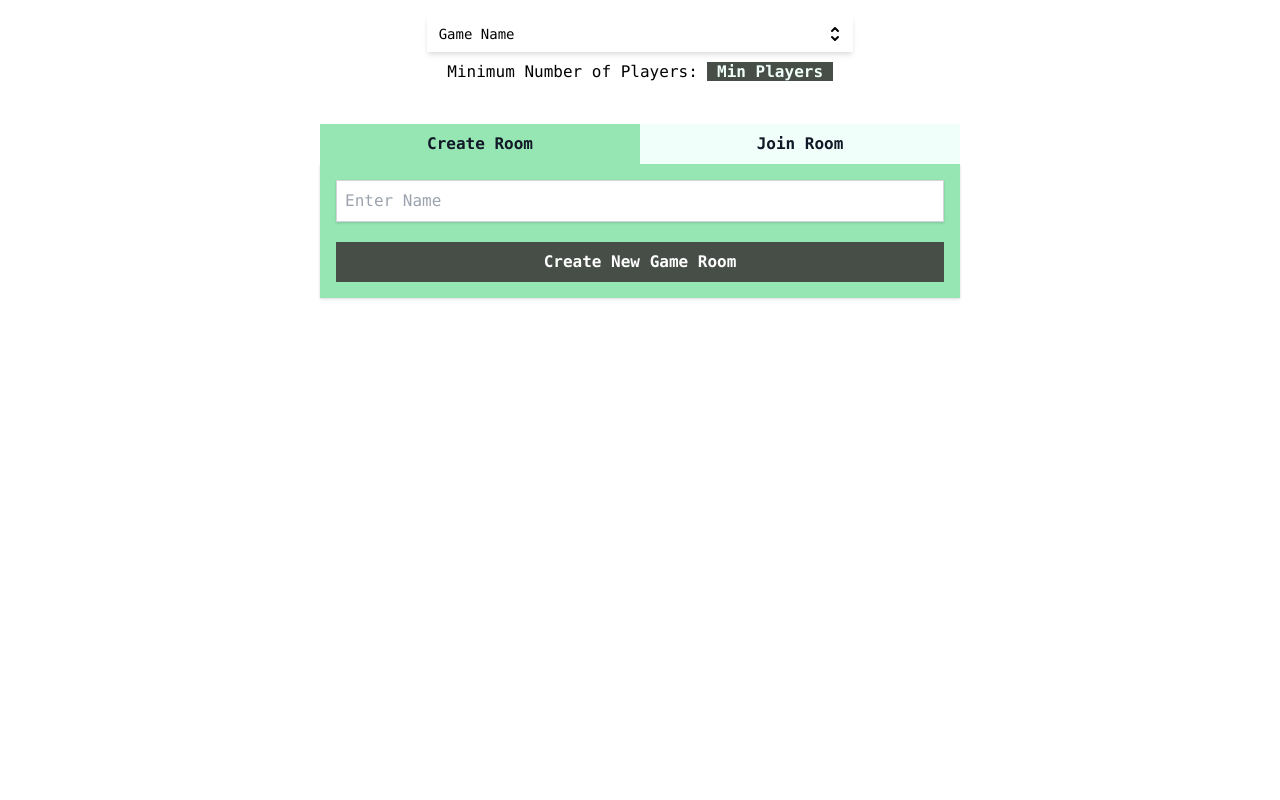
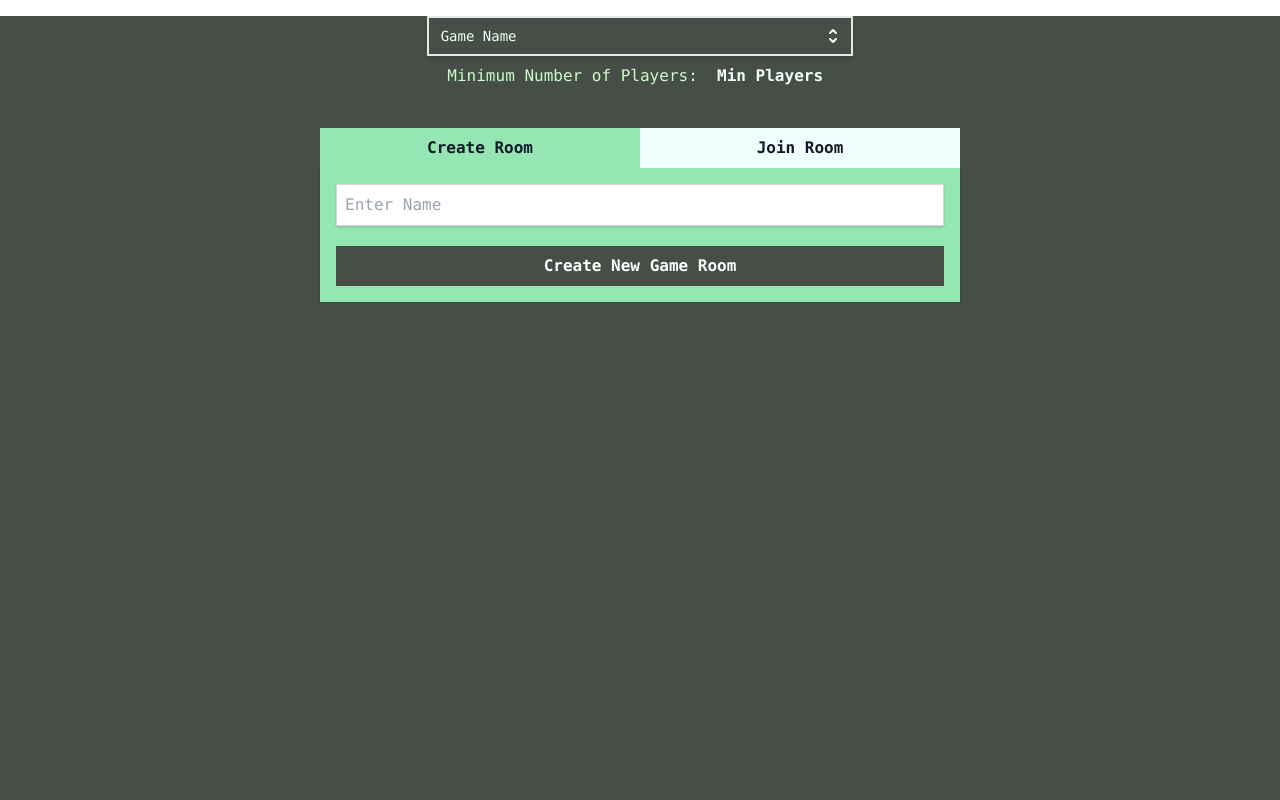
Before and after one commit to PlaThyme/PlaThyme, a React (Create React App) app in the folder client/: page / in a window 1280 px wide. Shown: the top 800 px of the page. Built offline with nearby package versions, Linux system fonts and the light colour scheme.

Commit message:
Adjusted colorscheme

```diff
--- a/client/src/App.js
+++ b/client/src/App.js
@@ -30,7 +30,7 @@ function App() {
   }
 
   return (
-    <div className="App font-mono">
+    <div className="App font-mono bg-thyme-darkest">
       <SelectGame handleSelectedGame={handleSelectedGame} listofGames={listofGames} />
       <GameRoom gameInfo={gameInfo} playerInfo={playerInfo}/>
     </div>
--- a/client/src/components/GameRoom.js
+++ b/client/src/components/GameRoom.js
@@ -5,14 +5,14 @@ const GameRoom = ({ gameInfo, playerInfo }) => {
   return (
     <div className="flex flex-col h-screen w-full">
       <nav className="flex bg-gradient-to-r from-thyme-darkest via-thyme to-thyme-darkest p-3 justify-between">
-        <h1 className="font-mono inline text-thyme-lightest text-3xl">
+        <h1 className="inline text-thyme-lightest text-3xl">
           {gameInfo.name} - {gameInfo.roomName}
         </h1>
         <div className="flex inline">
           <ToolTip text="Copy to Clipboard">
             <button
               id="btn-cpy"
-              className="inline font-mono inline text-thyme-lightest text-3xl border-2 rounded-lg px-2 hover:bg-thyme-darkest"
+              className="inline inline text-thyme-lightest text-3xl border-2 rounded-lg px-2 hover:bg-thyme-darkest"
               onClick={() => {
                 navigator.clipboard.writeText(gameInfo.roomCode);
               }}
--- a/client/src/components/PlayerList.js
+++ b/client/src/components/PlayerList.js
@@ -6,7 +6,7 @@
 const PlayerList = ({players}) => {
     return (
         <div className="grid justify-items-center">
-            <button className="font-mono bg-thyme flex-grow p-2 text-2xl hover:bg-thyme-light rounded-b-lg">Players</button>
+            <button className="bg-thyme flex-grow p-2 text-2xl hover:bg-thyme-light rounded-b-lg">Players</button>
             <ul className="bg-gray-900 divide-y-4 divide-thyme divide-dashed content-center">
                 {players.map((player) => (
                     <h1 className="text-xl text-center align-middle bg-gray-900 text-thyme-lightest p-2">
--- a/client/src/components/SelectGame.jsx
+++ b/client/src/components/SelectGame.jsx
@@ -28,7 +28,7 @@ export default function SelectGame({ handleSelectedGame, listofGames }) {
         <div class="sm:w-5/6 md:w-1/4 lg:w-1/3 mx-auto">
           <Listbox value={selected} onChange={setSelected}>
             <div className="relative mt-4">
-              <Listbox.Button className="relative w-full py-2 pl-3 pr-10 text-left justify-around bg-thyme-default shadow-md cursor-pointer focus:outline-none focus-visible:ring-2 focus-visible:ring-opacity-75 focus-visible:ring-white focus-visible:ring-offset-orange-300 focus-visible:ring-offset-2 focus-visible:border-indigo-500 sm:text-sm">
+              <Listbox.Button className="relative w-full border-2 py-2 pl-3 pr-10 text-thyme-lightest text-left justify-around bg-thyme-default shadow-md cursor-pointer focus:outline-none focus-visible:ring-2 focus-visible:ring-opacity-75 focus-visible:ring-white focus-visible:ring-offset-orange-300 focus-visible:ring-offset-2 focus-visible:border-indigo-500 sm:text-sm">
                 <span className="block truncate">{selected.gameName}</span>
                 <span className="absolute inset-y-0 right-0 flex items-center pr-2 pointer-events-none">
                   <SelectorIcon
@@ -87,7 +87,7 @@ export default function SelectGame({ handleSelectedGame, listofGames }) {
             </div>
           </Listbox>
 
-          <p class="text-center py-2">
+          <p class="text-center text-thyme-light py-2">
             Minimum Number of Players:{" "}
             <span className="bg-thyme-darkest text-thyme-lightest">
               <b>&nbsp;{selected.minPlayers}&nbsp;</b>
```
